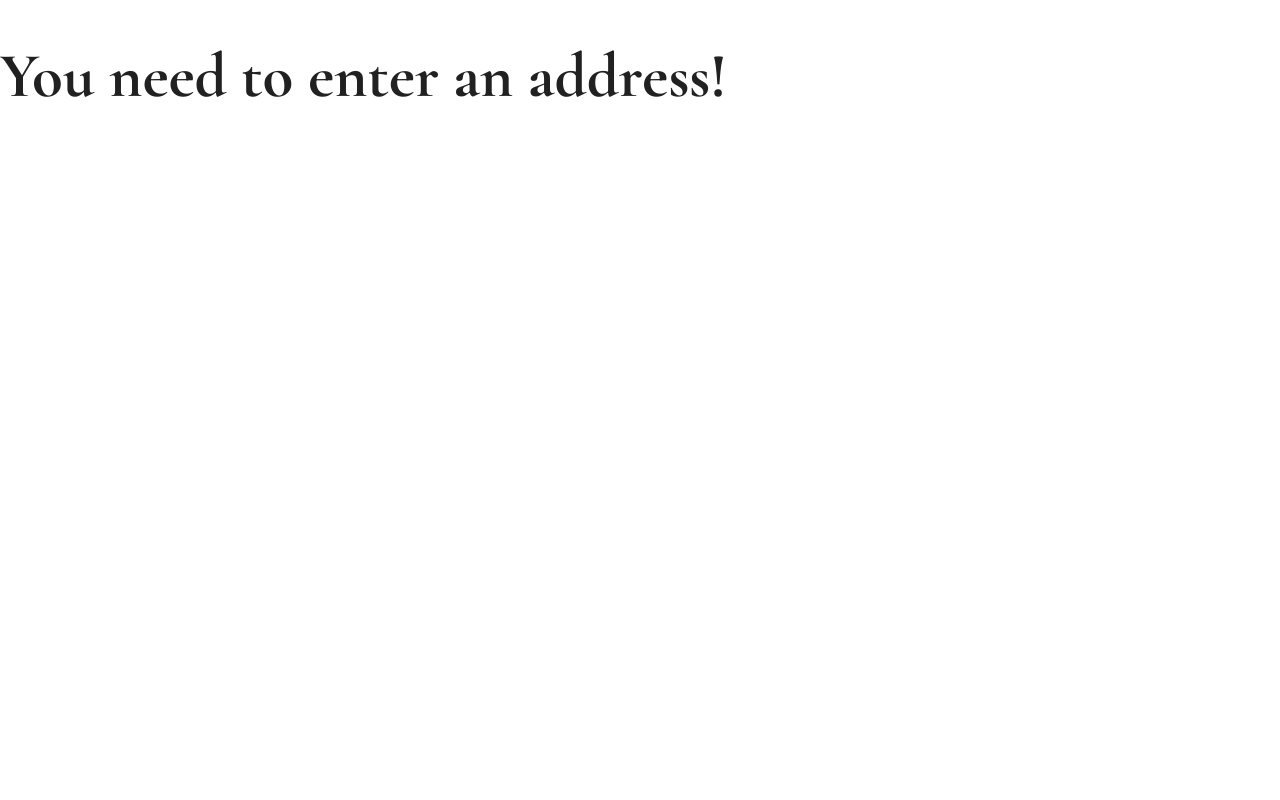
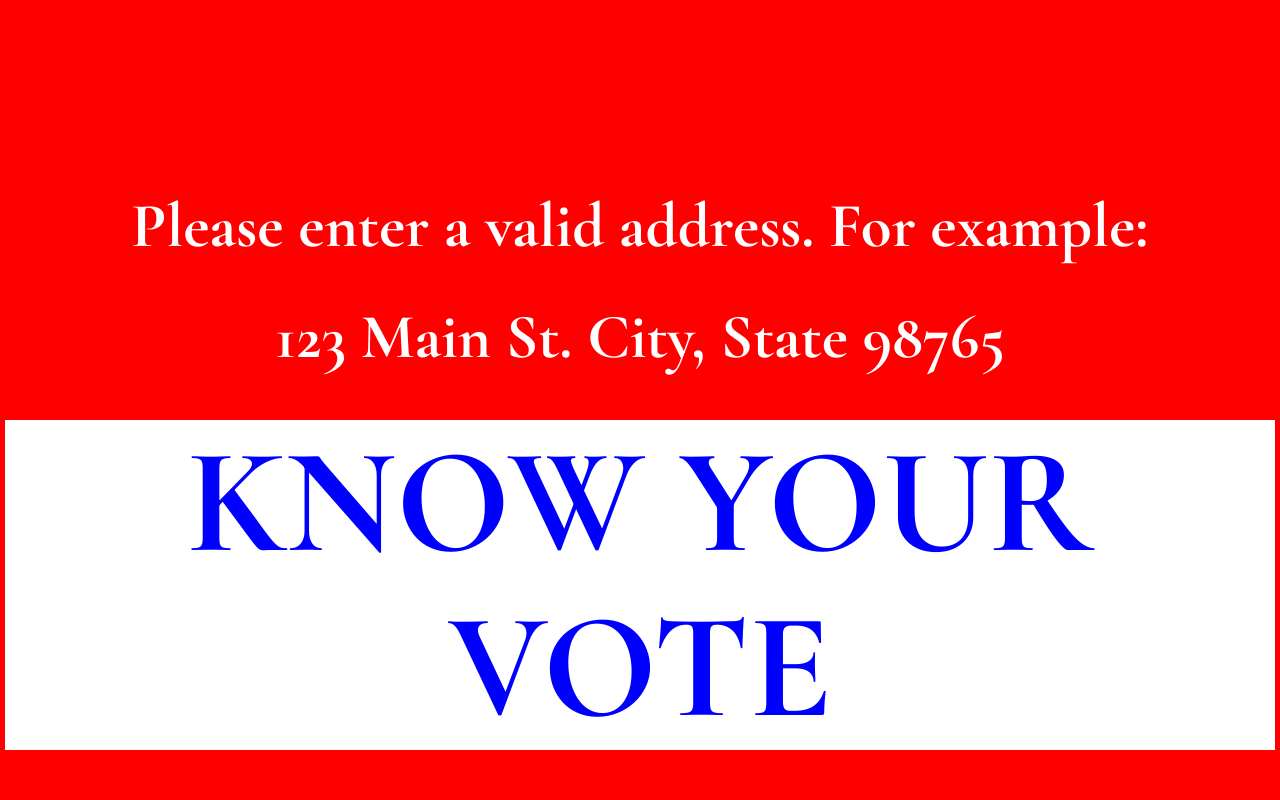
Before and after one commit to johnrobertmahlan/rock-the-vote, a Django app: page /addresserror/ in a window 1280 px wide. Run offline with Django 3.2, Linux system fonts and the light colour scheme.

Commit message:
style error handling page

```diff
--- a/main_app/static/css/style.css
+++ b/main_app/static/css/style.css
@@ -378,3 +378,26 @@
 #thanks {
     text-align: center;
 }
+
+#addresserror {
+    background-color: red;
+    color: white;
+}
+
+#error-message {
+    margin-left: auto;
+    margin-right: auto;
+}
+
+.example {
+    text-align: center;
+}
+
+#example-link {
+    color: white;
+}
+
+#example-link:hover {
+    color: blue;
+    text-decoration: underline;
+}
--- a/main_app/templates/addresserror.html
+++ b/main_app/templates/addresserror.html
@@ -2,6 +2,13 @@
 
 {% block content %}
 
-<h1>You need to enter an address!</h1>
+<body id="addresserror">
+    <main id="error-message">
+        <h1 class="example">Please enter a valid address. For example:</h1>
+        <h1 class="example">123 Main St. City, State 98765</h1>
+        <a href="{% url 'home' %}"><h1 class="site-title">KNOW YOUR VOTE</h1></a>
+    </main>
+</body>
+
 
 {% endblock %}
```
